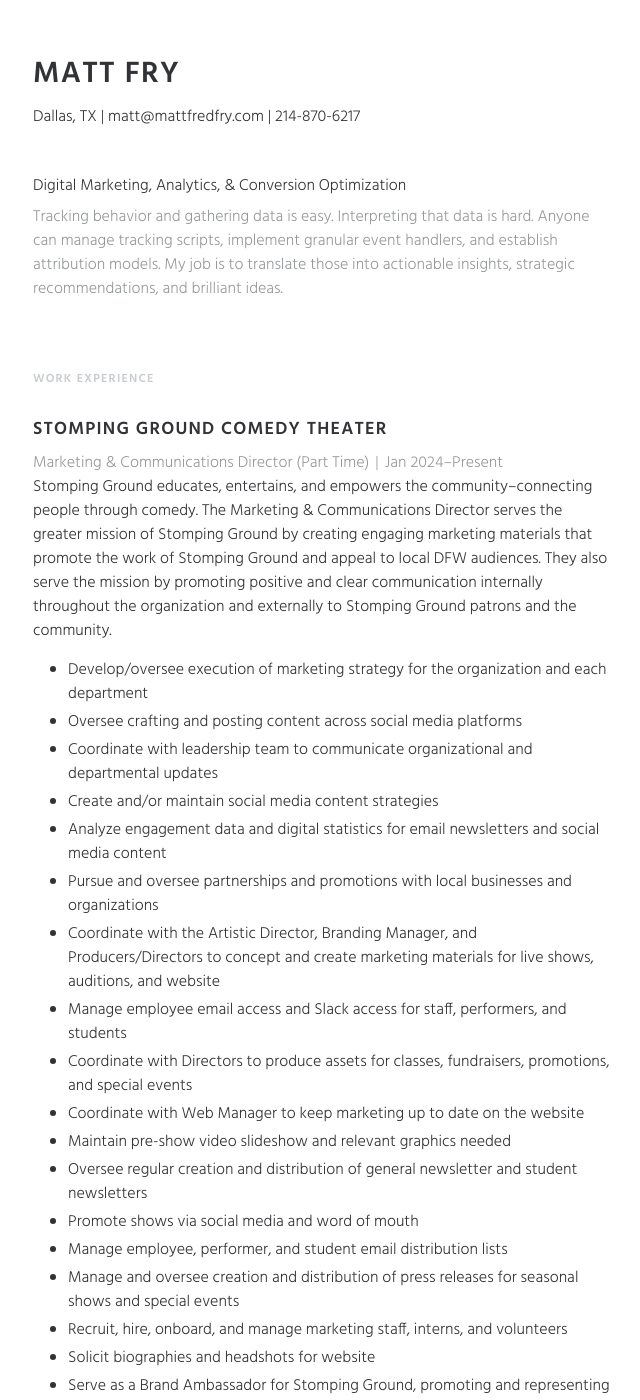
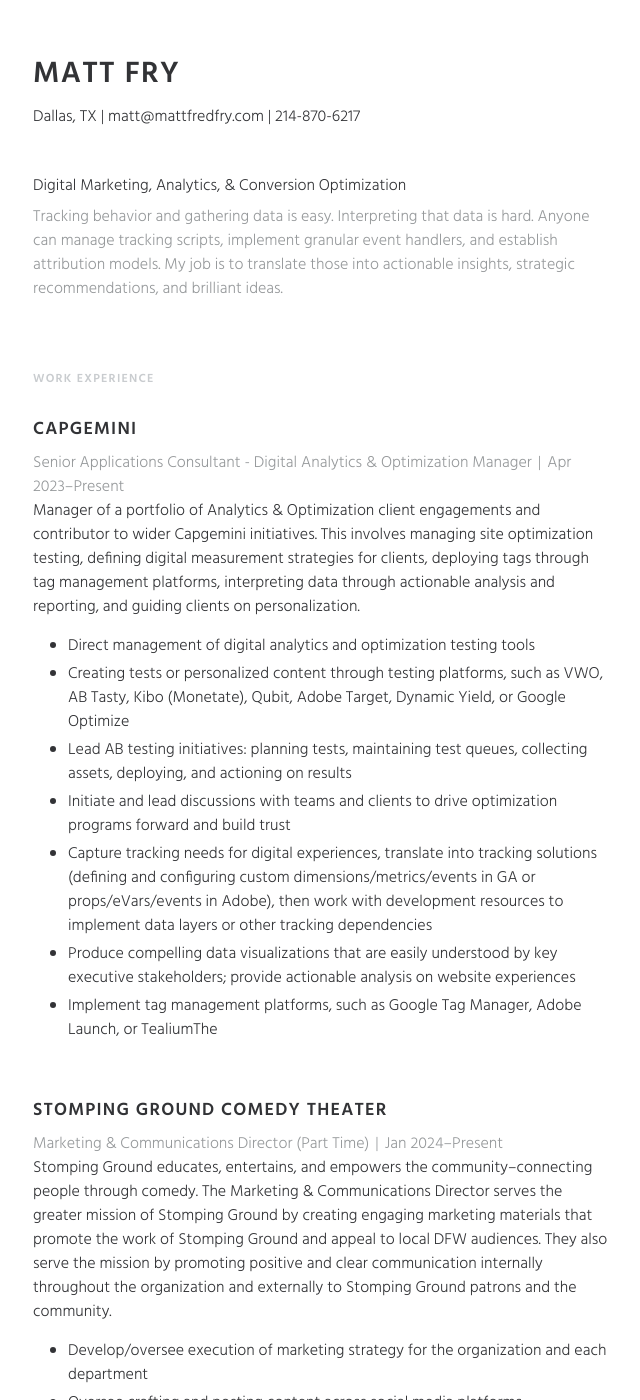
Before and after one commit to mattfredfry/mattfredfry.github.io, a Jekyll site: the page built from resume.html, in a window 1280 px wide and 1400 px high. Shown: the whole window, without its empty margins (317-957 px from the left). Built offline with Jekyll 4.4.1, drawn with Linux system fonts in a browser that asks for light colours; nearby versions of some CDN libraries; some of the changed text lies outside the part shown.

Commit message:
editing descriptions

```diff
--- a/resume.html
+++ b/resume.html
@@ -38,6 +38,23 @@
       <section class="sr-section undefined" id="work">
         <h2>Work Experience</h2>
         <ul class="sr-section-items">
+          <li class="sr-section-item" id="capgemini">
+            <a class="c-fancy-link" href="https://www.capgemini.com/" target="_blank">
+              <h3>Capgemini</h3><div class="icon-link"></div>
+            </a>
+            <div class="secondary"><span>Senior Applications Consultant - Digital Analytics & Optimization Manager</span><span class="separator">|</span><span><span>Apr 2023</span><span>–</span><span>Present</span></span>
+            </div>
+            <p>Manager of a portfolio of Analytics & Optimization client engagements and contributor to wider Capgemini initiatives. This involves managing site optimization testing, defining digital measurement strategies for clients, deploying tags through tag management platforms, interpreting data through actionable analysis and reporting, and guiding clients on personalization.</p>
+            <ul class="section-highlights">
+              <li class="section-highlight">Direct management of digital analytics and optimization testing tools</li>
+              <li class="section-highlight">Creating tests or personalized content through testing platforms, such as VWO, AB Tasty, Kibo (Monetate), Qubit, Adobe Target, Dynamic Yield, or Google Optimize</li>
+              <li class="section-highlight">Lead AB testing initiatives: planning tests, maintaining test queues, collecting assets, deploying, and actioning on results</li>
+              <li class="section-highlight">Initiate and lead discussions with teams and clients to drive optimization programs forward and build trust</li>
+              <li class="section-highlight">Capture tracking needs for digital experiences, translate into tracking solutions (defining and configuring custom dimensions/metrics/events in GA or props/eVars/events in Adobe), then work with development resources to implement data layers or other tracking dependencies</li>
+              <li class="section-highlight">Produce compelling data visualizations that are easily understood by key executive stakeholders; provide actionable analysis on website experiences</li>
+              <li class="section-highlight">Implement tag management platforms, such as Google Tag Manager, Adobe Launch, or TealiumThe</li>
+            </ul>
+          </li>
           <li class="sr-section-item" id="sg">
             <a class="c-fancy-link" href="https://stompinggroundcomedy.org/" target="_blank">
               <h3>Stomping Ground Comedy Theater</h3><div class="icon-link"></div>
@@ -53,34 +70,6 @@
               <li class="section-highlight">Analyze engagement data and digital statistics for email newsletters and social media content</li>
               <li class="section-highlight">Pursue and oversee partnerships and promotions with local businesses and organizations</li>
               <li class="section-highlight">Coordinate with the Artistic Director, Branding Manager, and Producers/Directors to concept and create marketing materials for live shows, auditions, and website</li>
-              <li class="section-highlight">Manage employee email access and Slack access for staff, performers, and students</li>
-              <li class="section-highlight">Coordinate with Directors to produce assets for classes, fundraisers, promotions, and special events</li>
-              <li class="section-highlight">Coordinate with Web Manager to keep marketing up to date on the website</li>
-              <li class="section-highlight">Maintain pre-show video slideshow and relevant graphics needed</li>
-              <li class="section-highlight">Oversee regular creation and distribution of general newsletter and student newsletters</li>
-              <li class="section-highlight">Promote shows via social media and word of mouth</li>
-              <li class="section-highlight">Manage employee, performer, and student email distribution lists</li>
-              <li class="section-highlight">Manage and oversee creation and distribution of press releases for seasonal shows and special events</li>
-              <li class="section-highlight">Recruit, hire, onboard, and manage marketing staff, interns, and volunteers</li>
-              <li class="section-highlight">Solicit biographies and headshots for website</li>
-              <li class="section-highlight">Serve as a Brand Ambassador for Stomping Ground, promoting and representing the brand at all times</li>
-            </ul>
-          </li>
-          <li class="sr-section-item" id="capgemini">
-            <a class="c-fancy-link" href="https://www.capgemini.com/" target="_blank">
-              <h3>Capgemini</h3><div class="icon-link"></div>
-            </a>
-            <div class="secondary"><span>Senior Applications Consultant - Digital Analytics & Optimization Manager</span><span class="separator">|</span><span><span>Apr 2023</span><span>–</span><span>Present</span></span>
-            </div>
-            <p>Manager of a portfolio of Analytics & Optimization client engagements and contributor to wider Capgemini initiatives. This involves managing site optimization testing, defining digital measurement strategies for clients, deploying tags through tag management platforms, interpreting data through actionable analysis and reporting, and guiding clients on personalization.</p>
-            <ul class="section-highlights">
-              <li class="section-highlight">Direct management of digital analytics and optimization testing tools</li>
-              <li class="section-highlight">Creating tests or personalized content through testing platforms, such as VWO, AB Tasty, Kibo (Monetate), Qubit, Adobe Target, Dynamic Yield, or Google Optimize</li>
-              <li class="section-highlight">Lead AB testing initiatives: planning tests, maintaining test queues, collecting assets, deploying, and actioning on results</li>
-              <li class="section-highlight">Initiate and lead discussions with teams and clients to drive optimization programs forward and build trust</li>
-              <li class="section-highlight">Capture tracking needs for digital experiences, translate into tracking solutions (defining and configuring custom dimensions/metrics/events in GA or props/eVars/events in Adobe), then work with development resources to implement data layers or other tracking dependencies</li>
-              <li class="section-highlight">Produce compelling data visualizations that are easily understood by key executive stakeholders; provide actionable analysis on website experiences</li>
-              <li class="section-highlight">Implement tag management platforms, such as Google Tag Manager, Adobe Launch, or TealiumThe</li>
             </ul>
           </li>
           <li class="sr-section-item" id="bcg">
@@ -106,20 +95,11 @@
             <p>Responsible for all optimization; including A/B testing, UX research, data analysis, and support in site and app content maintenance for two NRG brands: <a href="https://www.discountpowertx.com/" target="_blank">Discount Power</a> and <a href="https://www.cirroenergy.com/" target="_blank">Cirro Energy</a>; translating business needs into functional design; creating multi-channel experiences based on best UX best practices, test data, and analytics.</p>
             <ul class="section-highlights">
               <li class="section-highlight">Lead the ideation, prioritization, road mapping, design, and approval process for new features</li>
-              <li class="section-highlight">Prepare documentation for planning and execution of all testing activities and maintain library of results</li>
               <li class="section-highlight">Conduct user research through surveys, usability testing, heat maps, etc on new and existing designs to ensure final creative addresses user feedback</li>
-              <li class="section-highlight">Provide insights, recommendations, and ideas from learnings through data storytelling to further improve results</li>
               <li class="section-highlight">Use website analytics and user research to drive design, content, and feature decisions</li>
               <li class="section-highlight">Analyze performance of various optimization activities and prepare reports for stakeholders as needed</li>
-              <li class="section-highlight">Collaborate with a team of designers, developers, and stakeholders to execute features or enhancements</li>
-              <li class="section-highlight">Support marketing in overall site maintenance and consistency</li>
-              <li class="section-highlight">Gather and evaluate user requirements in collaboration with product owners</li>
-              <li class="section-highlight">Identify and troubleshoot UX problems</li>
-              <li class="section-highlight">Illustrate design ideas using wireframes, storyboards, process flows and sitemaps</li>
               <li class="section-highlight">Develop UI mockups and prototypes that illustrate functionality and design</li>
               <li class="section-highlight">Understand business goals/products/objectives and translate those messages to the customer clearly and effectively</li>
-              <li class="section-highlight">Collaborate with creative team and marketing managers to develop and execute creative strategies</li>
-              <li class="section-highlight">Participate in strategic, creative brainstorming sessions that produce fresh ideas</li>
               <li class="section-highlight">Analyze digital channel metrics to identify any blockers in the user flow and/or areas of opportunity</li>
               <li class="section-highlight">Use qualitative and quantitative data to assist in developing a CRO and testing strategy</li>
             </ul>
@@ -135,7 +115,6 @@
               <li class="section-highlight">Provided the leadership, vision, and management for all stakeholders including cross functional departments, management, and the in-house team</li>
               <li class="section-highlight">Created clarity of roles and short and long terms goals for all team members</li>
               <li class="section-highlight">Oversaw day to day management of staff and team deliverables</li>
-              <li class="section-highlight">Provided management of ongoing reporting systems</li>
               <li class="section-highlight">Identified, evaluated and planned revenue, budgets and key KPIs for revenue tracking and forecast</li>
               <li class="section-highlight">Created SWOT analyses with resulting prioritization of strategies and initiatives to grow the business across all performance levers, including acquisition through paid digital advertising; site optimization such as site navigation, consumer pathways, user experience, product merchandising, check out optimization, and back-end development; and CRM through email, loyalty programs, subscription, AOV and LTV</li>
               <li class="section-highlight">Evaluated digital creative trends and created a process of testing, learning, and implementation that drove KPIs and brand engagement</li>
```
